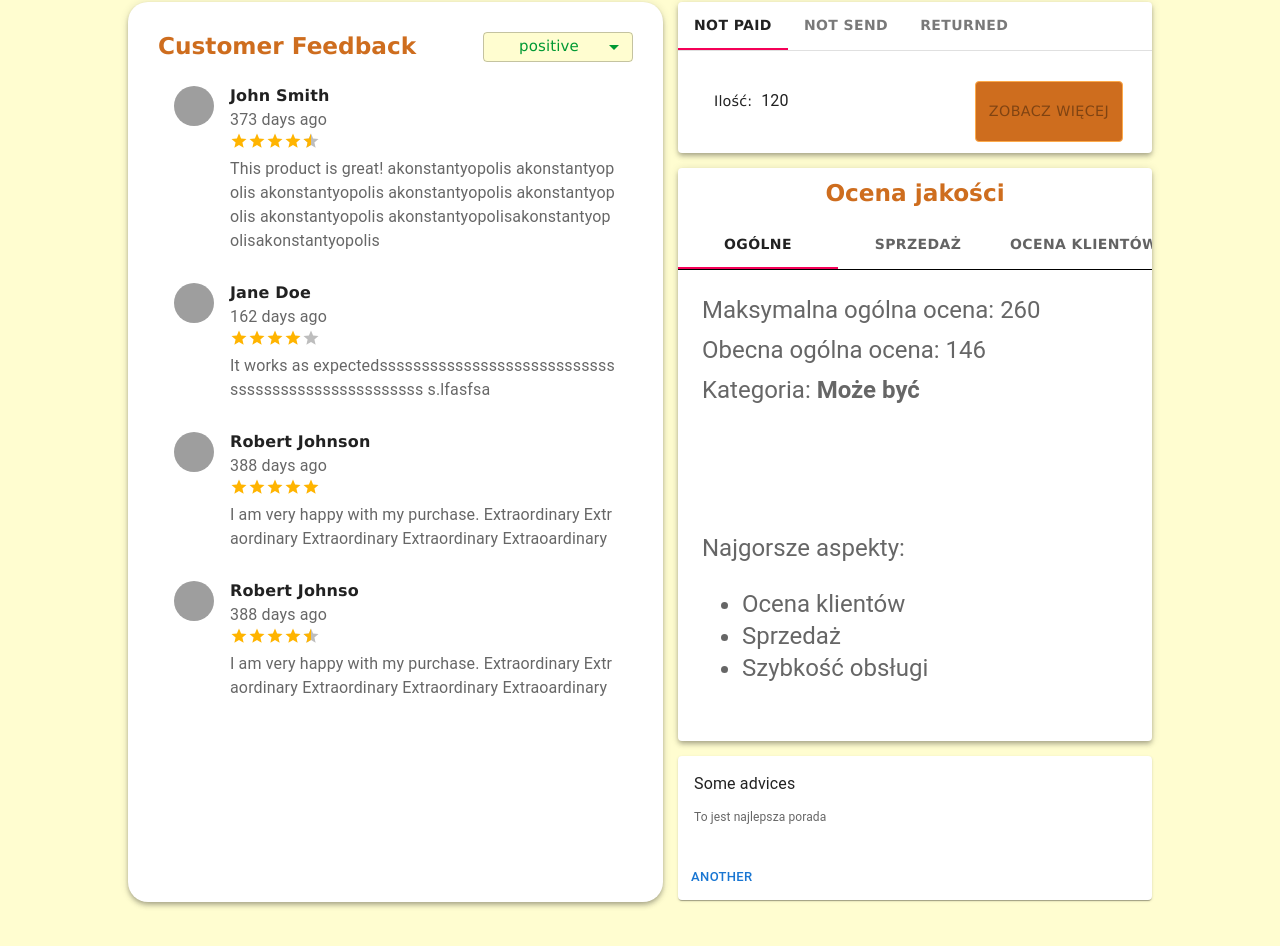
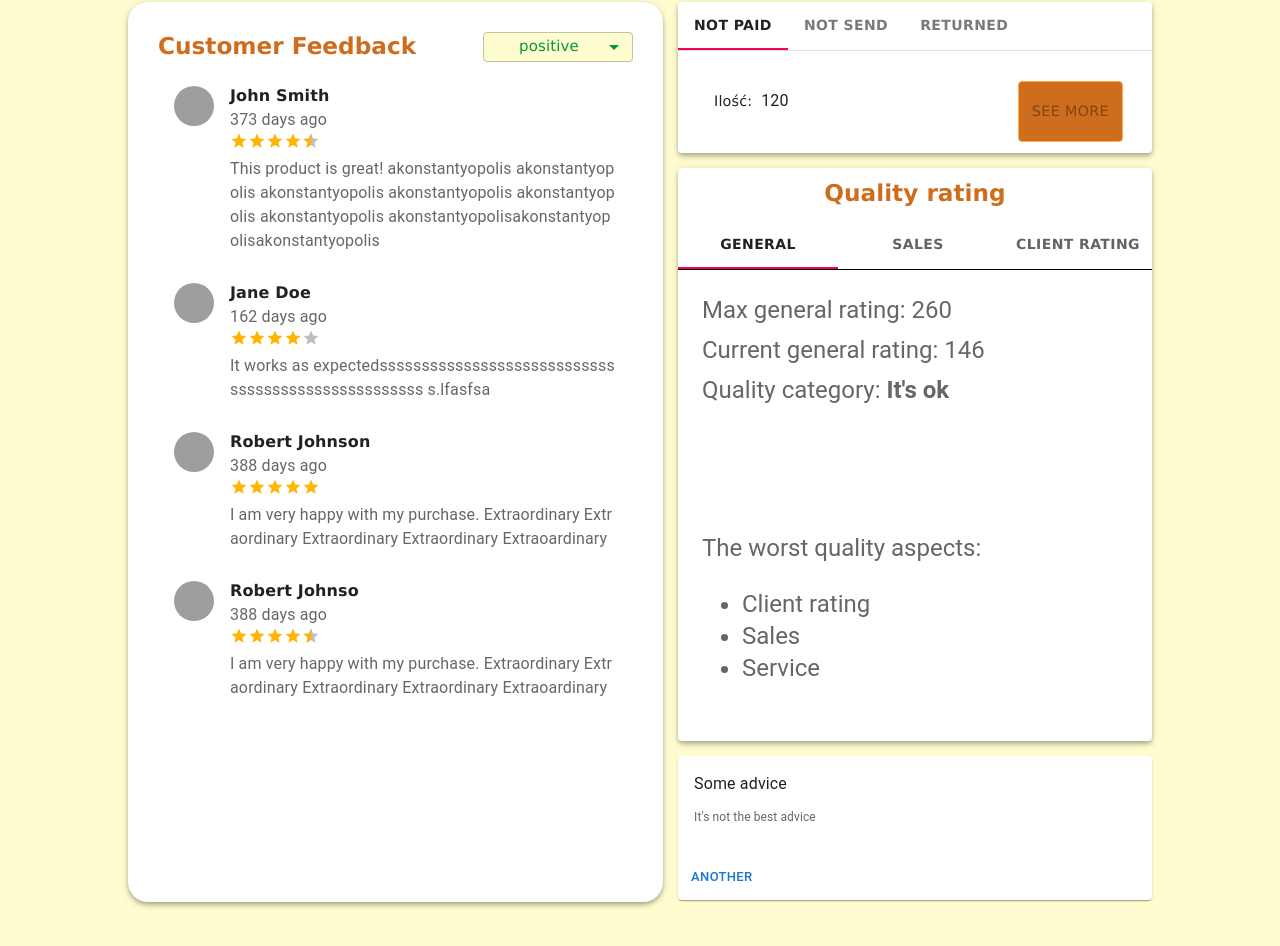
Before and after one commit to matiuszaa/GUI_PROJECT, a React (Create React App) app: page / in a window 1280 px wide. Shown: the part 678-1624 px from the top of the page. Built offline with nearby package versions, Linux system fonts and the light colour scheme; grey boxes are pictures that could not be loaded.

Commit message:
translation

```diff
--- a/src/components/widgets/OrderWidget/OrderWidget.js
+++ b/src/components/widgets/OrderWidget/OrderWidget.js
@@ -15,17 +15,19 @@ export const OrderWidget = () => {
     setValue(newValue);
   };
 
-  const TP = ({value, content}) => {
+  const TP = ({value, content, ln}) => {
     return (
       <TabPanel value={value}>
         <div className="tp">
           <span><Typography variant="tableContent">Ilość:</Typography> </span>
           <span>{content}</span>
           <div>
-            <CustomToggleButton style={{backgroundColor: "#ce6d1e"}} size="small" variant="outlined"><Typography variant="buttonsAndSelectLabel">Zobacz więcej</Typography></CustomToggleButton>
+            <CustomToggleButton style={{backgroundColor: "#ce6d1e"}} size="small" variant="outlined"><Typography variant="buttonsAndSelectLabel">
+              {ln('seeMore')}</Typography></CustomToggleButton>
             {
               content === 0
-              ? <CustomToggleButton style={{backgroundColor: "lightblue"}} className='line' size="small" variant="outlined"><Typography variant="buttonsAndSelectLabel">Może pomocy</Typography></CustomToggleButton>
+              ? <CustomToggleButton style={{backgroundColor: "lightblue"}} className='line' size="small" variant="outlined"><Typography variant="buttonsAndSelectLabel">
+                {ln('seeAdvice')}</Typography></CustomToggleButton>
               : null
             }
           </div>
@@ -47,14 +49,14 @@ export const OrderWidget = () => {
           <TabContext value={value}>
             <Box sx={{ borderBottom: 1, borderColor: 'divider' }}>
               <TabList onChange={handleChange} aria-label="lab API tabs example">
-                <Tab  label={<Typography variant = "tableAndNameHeaders">{ln('unPaid')}</Typography>} value="1" />
+                <Tab label={<Typography variant = "tableAndNameHeaders">{ln('unPaid')}</Typography>} value="1" />
                 <Tab label={<Typography variant = "tableAndNameHeaders">{ln("notSend")}</Typography>} value="2" />
                 <Tab label={<Typography variant = "tableAndNameHeaders">{ln("returned")}</Typography>} value="3" />
               </TabList>
             </Box>
-            <TP value={'1'} content={120} />
-            <TP value={'2'} content={3} />
-            <TP value={'3'} content={0} />
+            <TP value={'1'} content={120} ln={ln} />
+            <TP value={'2'} content={3} ln={ln}/>
+            <TP value={'3'} content={0} ln={ln}/>
           </TabContext>
         </Box>
         </Paper>
--- a/src/components/widgets/SalesAdviceWidget.js
+++ b/src/components/widgets/SalesAdviceWidget.js
@@ -8,6 +8,7 @@ import {
   Typography,
 } from "@mui/material";
 import { useState } from "react";
+import { Translation } from "react-i18next";
 
 const P = () => {
 
@@ -15,9 +16,9 @@ const P = () => {
 
 export const SalesAdviceWidget = () => {
   const [list, setList] = useState([
-    'To jest najlepsza porada',
-    'to nie jest najlepsza porada',
-    'lorem impsum',
+    'advice1',
+    'advice2',
+    'advice3'
   ]);
   const [ran, setRan] = useState(0);
 
@@ -30,21 +31,25 @@ export const SalesAdviceWidget = () => {
   }
 
   return (
+    <Translation>
+    {(ln) => (
     <div className="SalesAdviceWidget">
       <Card sx={{ minWidth: 275 }}>
         <CardContent>
           <Typography sx={{ fontSize: 16, textAlign:'left' }} color="text.first" gutterBottom>
-            Some advices
+            {ln('adviceTitle')}
           </Typography>
 
           <Typography sx={{ fontSize: 12, textAlign:'left' }} color="text.secondary" gutterBottom>
-            <p>{list[ran]}</p>
+            <p>{ln(list[ran])}</p>
           </Typography>
         </CardContent>
         <CardActions>
-          <Button size="small" onClick={random}>Another</Button>
+          <Button size="small" onClick={random}>{ln('adviceNext')}</Button>
         </CardActions>
       </Card>
     </div>
+    )}
+    </Translation>
   )
 }
--- a/src/components/widgets/SalesQualityWidget/SalesQualityWidget.js
+++ b/src/components/widgets/SalesQualityWidget/SalesQualityWidget.js
@@ -9,31 +9,32 @@ import { useEffect } from "react";
 import { TabContext, TabList, TabPanel } from "@material-ui/lab";
 import LinearProgress, {linearProgressClasses} from "@mui/material/LinearProgress";
 import {styled} from '@mui/material/styles'
+import { Translation } from "react-i18next";
 
 const ocean = [
   {
     size: 100,
-    name: 'Sprzedaż',
+    name: 'qualitySales',
     current: 50,
   },
   {
     size: 60,
-    name: 'Ocena klientów',
+    name: 'qualityClients',
     current: 20,
   },
   {
     size: 20,
-    name: 'Zwroty',
+    name: 'qualityReturn',
     current: 16,
   },
   {
     size: 80,
-    name: 'Szybkość obsługi',
+    name: 'qualityService',
     current: 60,
   },
   {
     size: 0,
-    name: 'Ceny',
+    name: 'qualityPrices',
     current: 0,
   }
 ]
@@ -65,21 +66,21 @@ function LinearProgressWithLabel(props) {
   );
 }
 
-const QualityPanel = ({value, o}) => {
+const QualityPanel = ({value, o, ln}) => {
   return (
     <TabPanel className="tabpanel" value={value}>
       <Typography variant="h5" align="left" color="text.secondary" gutterBottom>
-        Maksymalna ocena: {o.size}
+        {ln('qualityElemMax')}: {o.size}
       </Typography>
       <Typography variant="h5" align="left" color="text.secondary" gutterBottom>
-        Minimalna ocena: {0}
+        {ln('qualityElemMin')}: {0}
       </Typography>
       <Typography variant="h5" align="left" color="text.secondary" gutterBottom>
-        Obecna ocena: {o.current}
+        {ln('qualityElemCurrent')}: {o.current}
       </Typography>
       {
         o.size === 0
-        ? <p>Jeszcze nie obsługiwane</p>
+        ? <p>{ln('qualityNotImplemented')}</p>
         : null
       }
       <div className="progres">
@@ -112,24 +113,16 @@ export const SalesQualityWidget = () => {
     setValue(newValue);
   };
 
-  const panels = ocean.map((o, idx) =>
-    <QualityPanel value={idx + 1} o={o} />
-  )
-
-  const list = [...ocean].sort((a, b) =>
-    a.current / a.size > b.current / b.size ? 1 : -1
-  ).filter(a => a.size !== 0).slice(0,3).map(a =>
-    <li>{a.name}</li>
-  )
-
-  const wynik = <strong>{
-    (suma / suma1 * 100) <= 20 ? "Jest źle" :
-    (suma / suma1 * 100) <= 40 ? "Tragedi nie ma" :
-    (suma / suma1 * 100) <= 60 ? "Może być" :
-    (suma / suma1 * 100) <= 80 ? "Jest nieźle" :
-    (suma / suma1 * 100) <= 100 ? "Genialnie" : null}</strong>
+  const wynik = (ln) => (<strong>{
+    (suma / suma1 * 100) <= 20 ? ln('qualityBad') :
+    (suma / suma1 * 100) <= 40 ? ln('qualiztyNotToBad') :
+    (suma / suma1 * 100) <= 60 ? ln('qualityItsOk') :
+    (suma / suma1 * 100) <= 80 ? ln('qualityNotBad') :
+    (suma / suma1 * 100) <= 100 ? ln('qualityVeryGood') : null}</strong>)
 
   return (
+    <Translation>
+    {(ln) => (
     <div className="SalesQualityWidget">
       <Paper
         sx={{
@@ -144,7 +137,7 @@ export const SalesQualityWidget = () => {
           <Typography
               variant="widgetHeader"
           >
-            Ocena jakości
+            {ln('qualityName')}
           </Typography>
         </div>
 
@@ -152,37 +145,42 @@ export const SalesQualityWidget = () => {
           <TabContext value={value}>
             <Box sx={{ borderBottom: 1, borderColor: 'divider' }}>
               <TabList className="tablist" onChange={handleChange} aria-label="lab API tabs example">
-                <Tab label={<Typography variant="tableAndNameHeaders">Ogólne</Typography>} value={0} />
-                <Tab label={<Typography variant="tableAndNameHeaders">Sprzedaż</Typography>} value={1} />
-                <Tab label={<Typography variant="tableAndNameHeaders">Ocena klientów</Typography>} value={2} />
-                <Tab label={<Typography variant="tableAndNameHeaders">Zwroty</Typography>} value={3} />
-                <Tab label={<Typography variant="tableAndNameHeaders">Szybkość obsługi</Typography>} value={4} />
-                <Tab label={<Typography variant="tableAndNameHeaders">Ceny</Typography>} value={5} />
+                <Tab label={<Typography variant="tableAndNameHeaders">{ln('qualitySummarise')}</Typography>} value={0} />
+                <Tab label={<Typography variant="tableAndNameHeaders">{ln('qualitySales')}</Typography>} value={1} />
+                <Tab label={<Typography variant="tableAndNameHeaders">{ln('qualityClients')}</Typography>} value={2} />
+                <Tab label={<Typography variant="tableAndNameHeaders">{ln('qualityReturn')}</Typography>} value={3} />
+                <Tab label={<Typography variant="tableAndNameHeaders">{ln('qualityService')}</Typography>} value={4} />
+                <Tab label={<Typography variant="tableAndNameHeaders">{ln('qualityPrices')}</Typography>} value={5} />
               </TabList>
             </Box>
               <TabPanel className="tabpanel" value={0}>
                 <Typography variant="h5" align="left" color="text.secondary" gutterBottom>
-                  Maksymalna ogólna ocena: {suma1}
+                  {ln('qualityMaxMark')}: {suma1}
                 </Typography>
                 <Typography variant="h5" align="left" color="text.secondary" gutterBottom>
-                  Obecna ogólna ocena: {suma}
+                  {ln('qualityCurrentMark')}: {suma}
                 </Typography>
                 <Typography variant="h5" align="left" color="text.secondary" gutterBottom>
-                  Kategoria: {wynik}
+                  {ln('qualityCategory')}: {wynik(ln)}
                 </Typography>
 
                 <div className="basaspects">
                   <Typography variant="h5" align="left" color="text.secondary" gutterBottom>
-                    Najgorsze aspekty:
+                    {ln('qualityAspectsBad')}:
                     <ul>
-                      {console.log(list)}
-                      {list}
+                      {[...ocean].sort((a, b) =>
+                        a.current / a.size > b.current / b.size ? 1 : -1
+                      ).filter(a => a.size !== 0).slice(0,3).map(a =>
+                        <li>{ln(a.name)}</li>
+                      )}
                     </ul>
                   </Typography>
                 </div>
 
               </TabPanel>
-              {panels}
+              {ocean.map((o, idx) =>
+                <QualityPanel value={idx + 1} o={o} ln={ln} />
+              )}
           </TabContext>
         </Box>
 
@@ -211,5 +209,7 @@ export const SalesQualityWidget = () => {
         </div> */}
       </Paper>
     </div>
+    )}
+    </Translation>
     )
 }
--- a/src/trans/i18n.js
+++ b/src/trans/i18n.js
@@ -49,11 +49,39 @@ i18n
             day: "day",
             week: "week",
             year: "year",
+
             unPaid: "not paid",
             notSend: "not send",
             returned: 'returned',
             seeMore: 'see more',
             seeAdvice: 'see advice',
+
+            qualityName: 'Quality rating',
+            qualitySummarise: 'General',
+            qualitySales: 'Sales',
+            qualityClients: 'Client rating',
+            qualityReturn: 'Returns',
+            qualityService: 'Service',
+            qualityPrices: 'Prices',
+            qualityMaxMark: 'Max general rating',
+            qualityCurrentMark: 'Current general rating',
+            qualityCategory: 'Quality category',
+            qualityAspectsBad: 'The worst quality aspects',
+            qualityElemMax: 'Max value',
+            qualityElemCurrent: 'Current value',
+            qualityElemMin: 'Min value',
+            qualityNotImplemented: 'Currently not in service',
+            qualityBad: 'Very bad',
+            qualityNotToBad: 'There is no tragedy',
+            qualityItsOk: 'It\'s ok',
+            qualityNotBad: 'Not bad',
+            qualityVeryGood: 'Fantastic',
+
+            adviceTitle: "Some advice",
+            adviceNext: "Another",
+            advice1: "It\'s not the best advice",
+            advice2: "It\'s the best advice",
+            advice3: "Lorem ipsum"
         }
       },
       pl: {
@@ -107,6 +135,33 @@ i18n
             returned: 'zwroty',
             seeMore: 'zobacz więcej',
             seeAdvice: 'zobacz porade',
+
+            qualityName: 'Ocena jakości',
+            qualitySummarise: 'Ogólne',
+            qualitySales: 'Sprzedaż',
+            qualityClients: 'Ocena klientów',
+            qualityReturn: 'Zwroty',
+            qualityService: 'Obsługa',
+            qualityPrices: 'Ceny',
+            qualityMaxMark: 'Maksymalna ocena ogólna',
+            qualityCurrentMark: 'Obecna ogólna ocena',
+            qualityCategory: 'Kategoria jakości',
+            qualityAspectsBad: 'Najgorsze aspekty jakości',
+            qualityElemMax: 'Maksymalna ocena',
+            qualityElemCurrent: 'Obecna ocena',
+            qualityElemMin: 'Minimalna ocena',
+            qualityNotImplemented: 'Jeszcze nie obsługiwane',
+            qualityBad: 'Jest źle',
+            qualityNotToBad: 'Tragedi nie ma',
+            qualityItsOk: 'Może być',
+            qualityNotBad: 'Jest nieźle',
+            qualityVeryGood: 'Genialnie',
+
+            adviceTitle: "Kilka porad",
+            adviceNext: "Następna",
+            advice1: "To nie jest najlepsza porada",
+            advice2: "To jest najlepsza porada",
+            advice3: "Lorem ipsum"
         }
       }
     },
```
